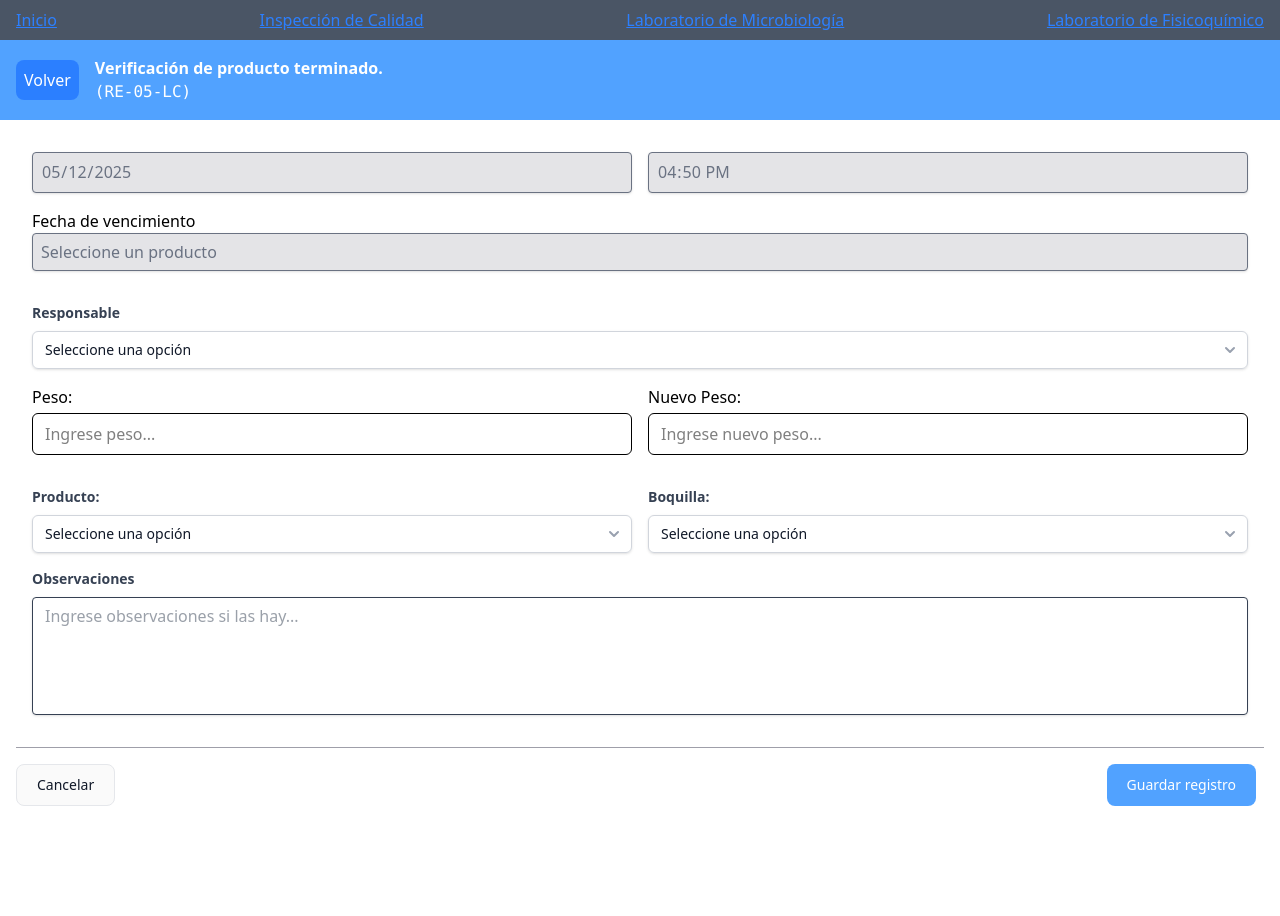
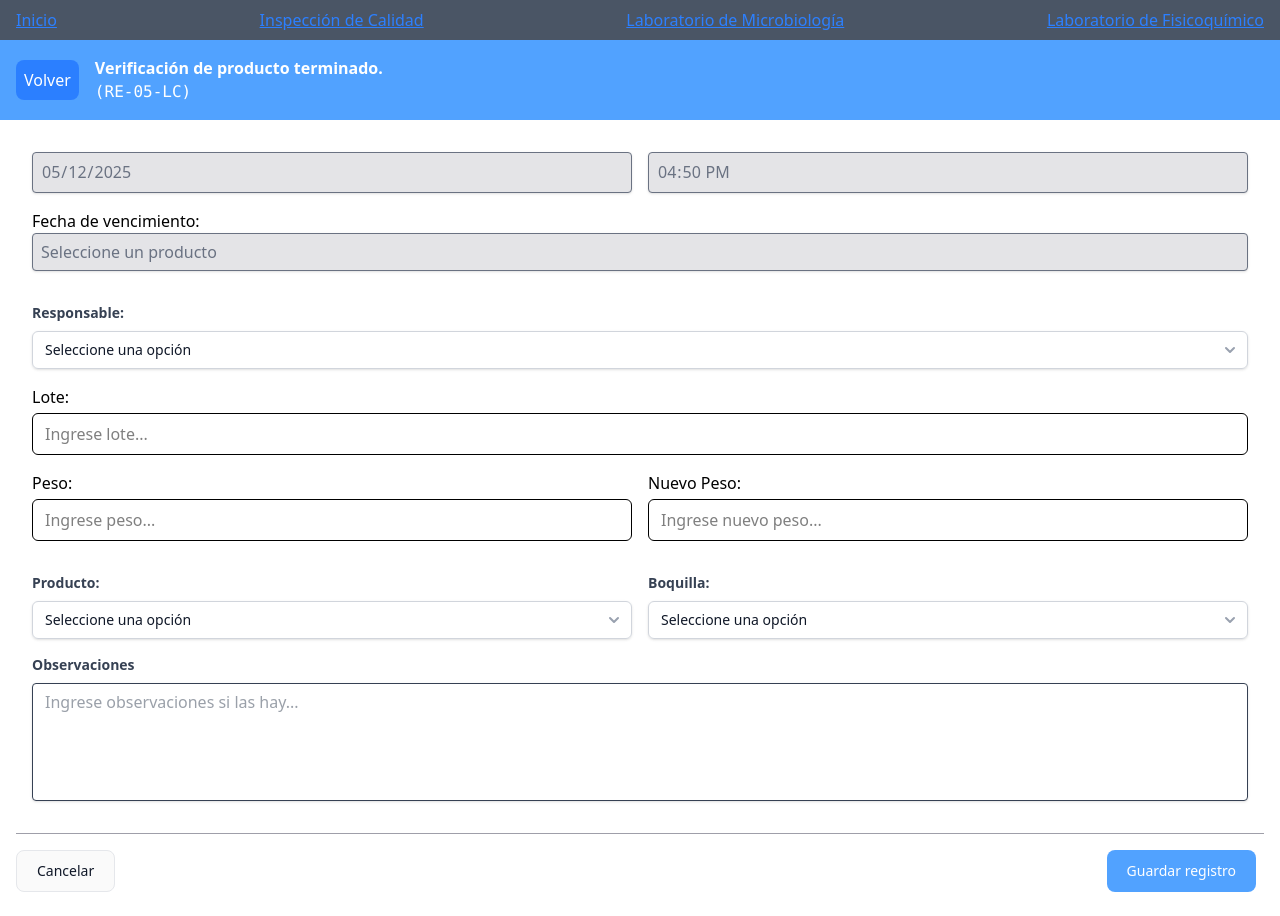
Before and after one commit to chrisladzamach/SCI, a React (Vite) app: page /form2 in a window 1280 px wide. Before the commit the page ends 830 px from the top, so only its background shows below. Built offline with nearby package versions, Linux system fonts and the light colour scheme.

Commit message:
formulario 2 de IC terminado

```diff
--- a/src/components/molecules/ExpirationDate.tsx
+++ b/src/components/molecules/ExpirationDate.tsx
@@ -46,7 +46,7 @@ export const ExpirationDate: React.FC<Props> = ({ productType, onDateCalculated
 
   return (
     <div className="flex flex-col mb-4">
-      <LabelComponent htmlFor="dueDate" text="Fecha de vencimiento" />
+      <LabelComponent htmlFor="dueDate" text="Fecha de vencimiento: " />
       <input
         type="text"
         id="dueDate"
--- a/src/components/molecules/Header.tsx
+++ b/src/components/molecules/Header.tsx
@@ -1,12 +1,13 @@
 interface FormProps {
   formName: string;
   formCode: string;
+  href?: string
 }
 
-export const Header: React.FC<FormProps> = ({ formName, formCode }) => {
+export const Header: React.FC<FormProps> = ({ formName, formCode, href }) => {
   return (
     <header className="max-w-screen px-2 bg-blue-400 text-white flex items-center gap-2 md:gap-4 md:p-4">
-			<a className="p-2 max-h-[300px]  bg-blue-500 rounded-lg flex items-center" href="/icmain">Volver</a>
+			<a className="p-2 max-h-[300px]  bg-blue-500 rounded-lg flex items-center" href={href} >Volver</a>
 			<section>
 				<h2 className="font-semibold">{formName}</h2>
 				<p className="font-mono">{formCode}</p>
--- a/src/pages/IC/IcForm1.tsx
+++ b/src/pages/IC/IcForm1.tsx
@@ -43,7 +43,7 @@ export const IcForm1 = () => {
 
   return (
     <div className=''>
-      <Header formName='Control de concentración de producto en filtro sanitario' formCode='(RE-09-LC)' />
+      <Header formName='Control de concentración de producto en filtro sanitario' formCode='(RE-09-LC)' href='/icmain' />
       <form className='p-4' onSubmit={handleSubmit}>
         <section className="border-b flex flex-col gap-2 border-zinc-400 pb-2">
           <AutoDateTime />
--- a/src/pages/IC/IcForm2.tsx
+++ b/src/pages/IC/IcForm2.tsx
@@ -17,7 +17,7 @@ export const IcForm2 = () => {
   const [observations, setObservations] = useState('');
   const [responsibleSelected, setResponsibleSelected] = useState<Options | null>(null);
   const [calculatedDate, setCalculatedDate] = useState('');
-
+  const [lote, setLote] = useState('');
   const handleResponsibleChange = (newValue: string | number) => {
     const selectedResponsible = responsible.find(r => r.value === String(newValue));
     setResponsibleSelected(selectedResponsible || null);
@@ -35,6 +35,8 @@ export const IcForm2 = () => {
   };
 
   const handleObservations = (event: React.ChangeEvent<HTMLTextAreaElement>) => setObservations(event.target.value);
+
+  const handleLoteChange = (event: React.ChangeEvent<HTMLInputElement>) => setLote(event.target.value);
 
   const responsible: Options[] = [
     { value: 'inspector-calidad1', label: 'Juliana Burbano' },
@@ -92,9 +94,9 @@ export const IcForm2 = () => {
 
   return (
     <div>
-      <Header formName='Verificación de producto terminado.' formCode='(RE-05-LC)' />
+      <Header formName='Verificación de producto terminado.' formCode='(RE-05-LC)' href='/icmain' />
       <form className="p-4" onSubmit={handleSubmit}>
-        <section className="grid grid-cols-1 md:grid-cols-1 gap-4 m-4">
+        <section className="grid grid-cols-2 md:grid-cols-1 gap-4 m-4">
           <AutoDateTime />
           <ExpirationDate
             productType={productSelected?.value as 'UHT' | 'ESSI' | 'ProductoFermentado' | null}
@@ -105,7 +107,16 @@ export const IcForm2 = () => {
             value={responsibleSelected?.value}
             onChange={handleResponsibleChange}
             className="w-full"
-            label="Responsable"
+            label="Responsable:"
+          />
+          <FormField
+            labelText="Lote:"
+            inputId="IcF1Lote"
+            inputName="Lote"
+            inputType="text"
+            inputRequired={true}
+            inputPlaceholder="Ingrese lote..."
+            onChange={handleLoteChange}
           />
         </section>
         <section className="grid grid-cols-1 md:grid-cols-2 gap-4 m-4">
--- a/src/pages/IC/IcMain.tsx
+++ b/src/pages/IC/IcMain.tsx
@@ -1,9 +1,11 @@
 import { FormCard } from '../../components/atoms/FormCard'
+import { Header } from '../../components/molecules/Header'
 
 export const IcMain = () => {
   return (
     <div className='p-4'>
-        <section className='grid grid-cols-2 md:grid-cols-2 lg:grid-cols-4 gap-4'>
+      <Header formName='Inspección de Calidad' formCode='IC' href='/' />
+      <section className='grid grid-cols-2 md:grid-cols-2 lg:grid-cols-4 gap-4 mt-2'>
         <FormCard
             title='(RE-09-LC)'
             description='Control de concentración de producto en filtro sanitario'
```
Lines whose indentation alone changed are shown as unchanged.
